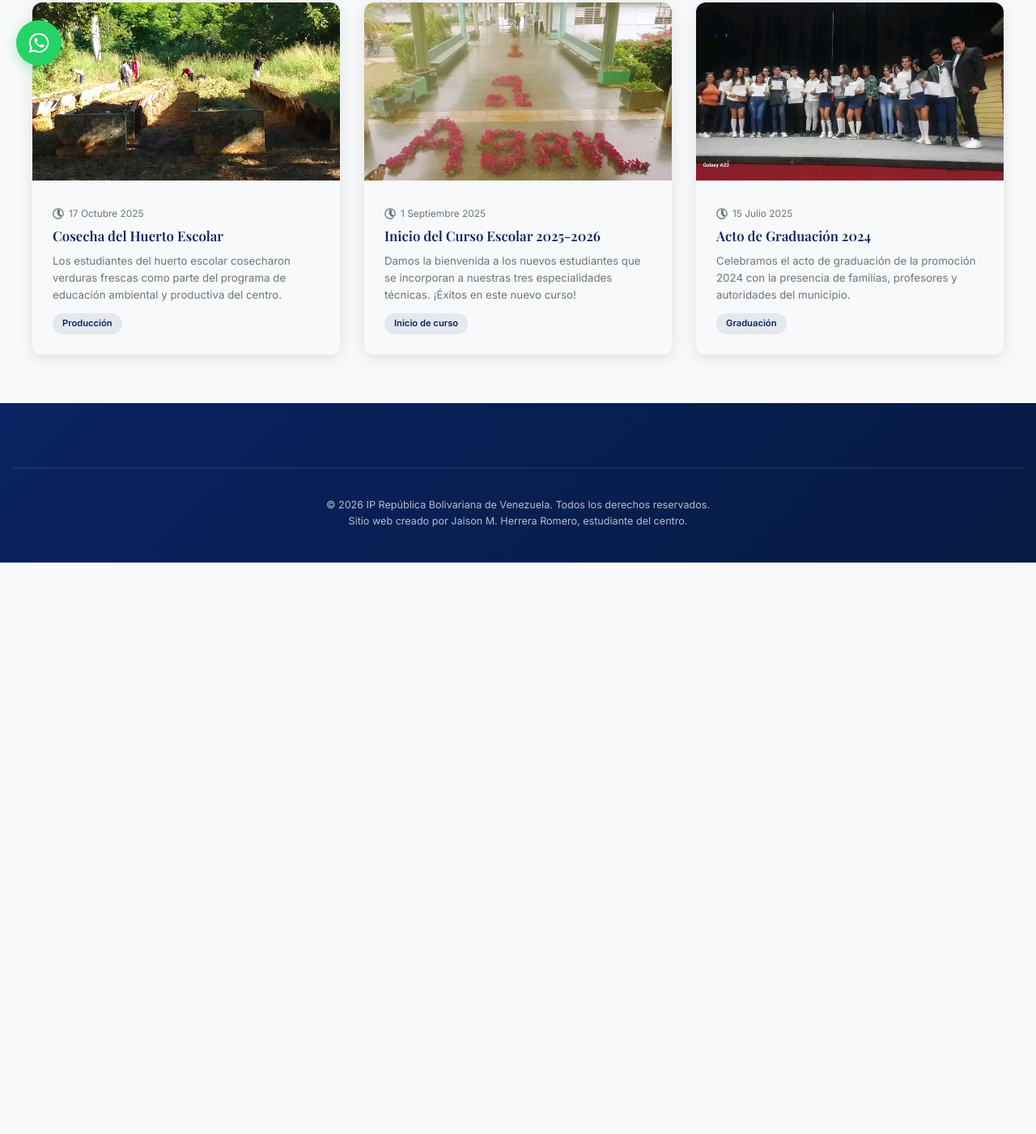
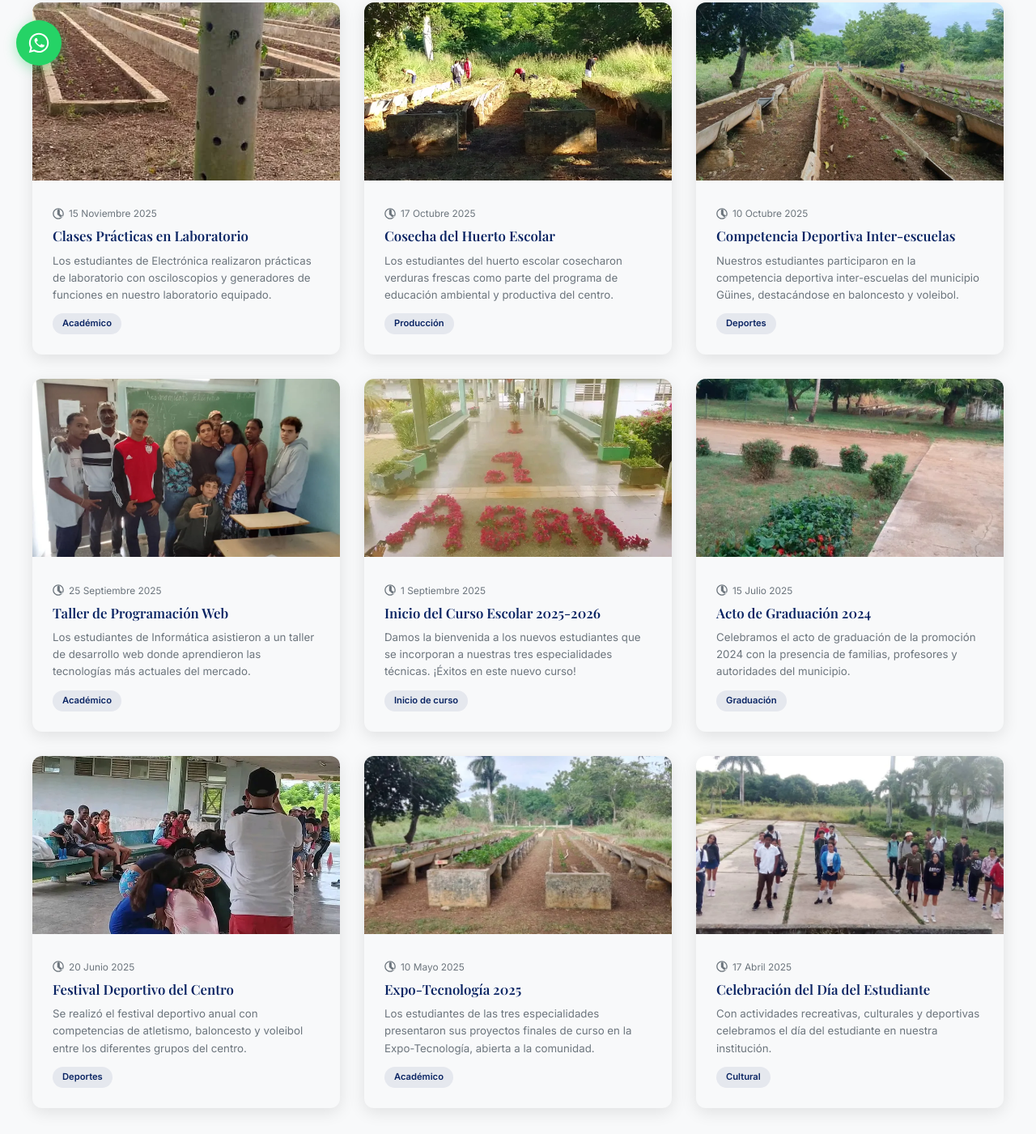
Before and after one commit to jai416/probando, a plain HTML site: page noticias.html in a window 1280 px wide. Shown: the part 699-2100 px from the top of the page at 81% size. Before the commit the page ends 1394 px from the top, so only its background shows below. Drawn offline with nearby package versions, Linux system fonts and the light colour scheme.

Commit message:
Add apple-touch-icon, expand news to 12 articles with real images

```diff
--- a/noticias.html
+++ b/noticias.html
@@ -5,7 +5,7 @@
     <meta name="viewport" content="width=device-width, initial-scale=1.0">
     <title>Noticias - IP República Bolivariana de Venezuela</title>
     <link rel="icon" href="assets/icon-512.webp" type="image/webp">
-    <link rel="apple-touch-icon" href="assets/icon-512.webp">
+    <link rel="apple-touch-icon" href="assets/apple-touch-icon.png">
     <link rel="manifest" href="site.webmanifest">
     <meta name="description" content="Noticias y novedades del IP República Bolivariana de Venezuela. Eventos, graduaciones, actividades del centro.">
     <meta property="og:title" content="Noticias - IP República Bolivariana de Venezuela">
@@ -82,7 +82,7 @@
                 </article>
 
                 <article class="news-card">
-                    <img src="assets/IMG-20260201-WA0058.webp" alt="Actividad solidaria" loading="lazy" decoding="async">
+                    <img src="assets/IMG-20260201-WA0021.webp" alt="Actividad solidaria" loading="lazy" decoding="async">
                     <div class="news-card-body">
                         <div class="news-date">
                             <svg class="icon" style="width:14px;height:14px;"><use href="icons.svg#clock"/></svg>
@@ -108,6 +108,19 @@
                 </article>
 
                 <article class="news-card">
+                    <img src="assets/IMG-20260201-WA0025.webp" alt="Clase práctica de laboratorio" loading="lazy" decoding="async">
+                    <div class="news-card-body">
+                        <div class="news-date">
+                            <svg class="icon" style="width:14px;height:14px;"><use href="icons.svg#clock"/></svg>
+                            15 Noviembre 2025
+                        </div>
+                        <h3>Clases Prácticas en Laboratorio</h3>
+                        <p>Los estudiantes de Electrónica realizaron prácticas de laboratorio con osciloscopios y generadores de funciones en nuestro laboratorio equipado.</p>
+                        <span class="news-tag">Académico</span>
+                    </div>
+                </article>
+
+                <article class="news-card">
                     <img src="assets/IMG_20251017_093353.webp" alt="Huerto escolar" loading="lazy" decoding="async">
                     <div class="news-card-body">
                         <div class="news-date">
@@ -117,6 +130,32 @@
                         <h3>Cosecha del Huerto Escolar</h3>
                         <p>Los estudiantes del huerto escolar cosecharon verduras frescas como parte del programa de educación ambiental y productiva del centro.</p>
                         <span class="news-tag">Producción</span>
+                    </div>
+                </article>
+
+                <article class="news-card">
+                    <img src="assets/IMG-20260201-WA0031.webp" alt="Competencia deportiva" loading="lazy" decoding="async">
+                    <div class="news-card-body">
+                        <div class="news-date">
+                            <svg class="icon" style="width:14px;height:14px;"><use href="icons.svg#clock"/></svg>
+                            10 Octubre 2025
+                        </div>
+                        <h3>Competencia Deportiva Inter-escuelas</h3>
+                        <p>Nuestros estudiantes participaron en la competencia deportiva inter-escuelas del municipio Güines, destacándose en baloncesto y voleibol.</p>
+                        <span class="news-tag">Deportes</span>
+                    </div>
+                </article>
+
+                <article class="news-card">
+                    <img src="assets/IMG-20260201-WA0013.webp" alt="Taller de programación" loading="lazy" decoding="async">
+                    <div class="news-card-body">
+                        <div class="news-date">
+                            <svg class="icon" style="width:14px;height:14px;"><use href="icons.svg#clock"/></svg>
+                            25 Septiembre 2025
+                        </div>
+                        <h3>Taller de Programación Web</h3>
+                        <p>Los estudiantes de Informática asistieron a un taller de desarrollo web donde aprendieron las tecnologías más actuales del mercado.</p>
+                        <span class="news-tag">Académico</span>
                     </div>
                 </article>
 
@@ -134,7 +173,7 @@
                 </article>
 
                 <article class="news-card">
-                    <img src="assets/imagenes del centro (3).webp" alt="Graduación 2024" loading="lazy" decoding="async">
+                    <img src="assets/IMG-20260201-WA0042.webp" alt="Ceremonia de acto" loading="lazy" decoding="async">
                     <div class="news-card-body">
                         <div class="news-date">
                             <svg class="icon" style="width:14px;height:14px;"><use href="icons.svg#clock"/></svg>
@@ -143,6 +182,45 @@
                         <h3>Acto de Graduación 2024</h3>
                         <p>Celebramos el acto de graduación de la promoción 2024 con la presencia de familias, profesores y autoridades del municipio.</p>
                         <span class="news-tag">Graduación</span>
+                    </div>
+                </article>
+
+                <article class="news-card">
+                    <img src="assets/imagenes del centro (19).webp" alt="Educación física" loading="lazy" decoding="async">
+                    <div class="news-card-body">
+                        <div class="news-date">
+                            <svg class="icon" style="width:14px;height:14px;"><use href="icons.svg#clock"/></svg>
+                            20 Junio 2025
+                        </div>
+                        <h3>Festival Deportivo del Centro</h3>
+                        <p>Se realizó el festival deportivo anual con competencias de atletismo, baloncesto y voleibol entre los diferentes grupos del centro.</p>
+                        <span class="news-tag">Deportes</span>
+                    </div>
+                </article>
+
+                <article class="news-card">
+                    <img src="assets/IMG-20260201-WA0015.webp" alt="Proyecto técnico" loading="lazy" decoding="async">
+                    <div class="news-card-body">
+                        <div class="news-date">
+                            <svg class="icon" style="width:14px;height:14px;"><use href="icons.svg#clock"/></svg>
+                            10 Mayo 2025
+                        </div>
+                        <h3>Expo-Tecnología 2025</h3>
+                        <p>Los estudiantes de las tres especialidades presentaron sus proyectos finales de curso en la Expo-Tecnología, abierta a la comunidad.</p>
+                        <span class="news-tag">Académico</span>
+                    </div>
+                </article>
+
+                <article class="news-card">
+                    <img src="assets/IMG-20260201-WA0017.webp" alt="Día del estudiante" loading="lazy" decoding="async">
+                    <div class="news-card-body">
+                        <div class="news-date">
+                            <svg class="icon" style="width:14px;height:14px;"><use href="icons.svg#clock"/></svg>
+                            17 Abril 2025
+                        </div>
+                        <h3>Celebración del Día del Estudiante</h3>
+                        <p>Con actividades recreativas, culturales y deportivas celebramos el día del estudiante en nuestra institución.</p>
+                        <span class="news-tag">Cultural</span>
                     </div>
                 </article>
             </div>
```
Also changed, not shown: gallery.html (+1 -1 lines), index.html (+1 -1 lines), pagina-automatica.html (+1 -1 lines), pagina-electronica.html (+1 -1 lines), pagina-informatica.html (+1 -1 lines), assets/apple-touch-icon.png (added).
